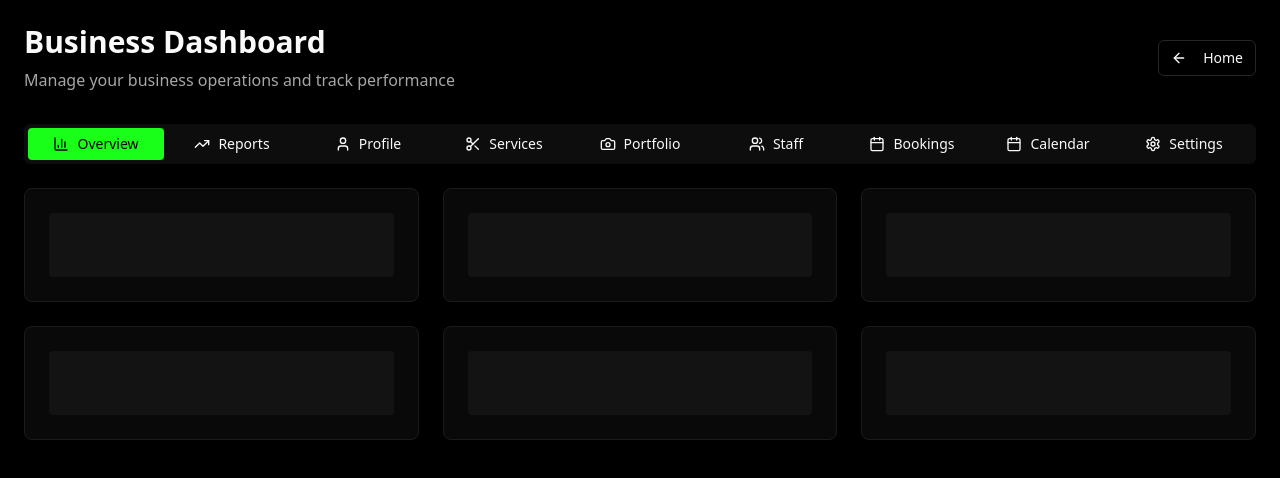
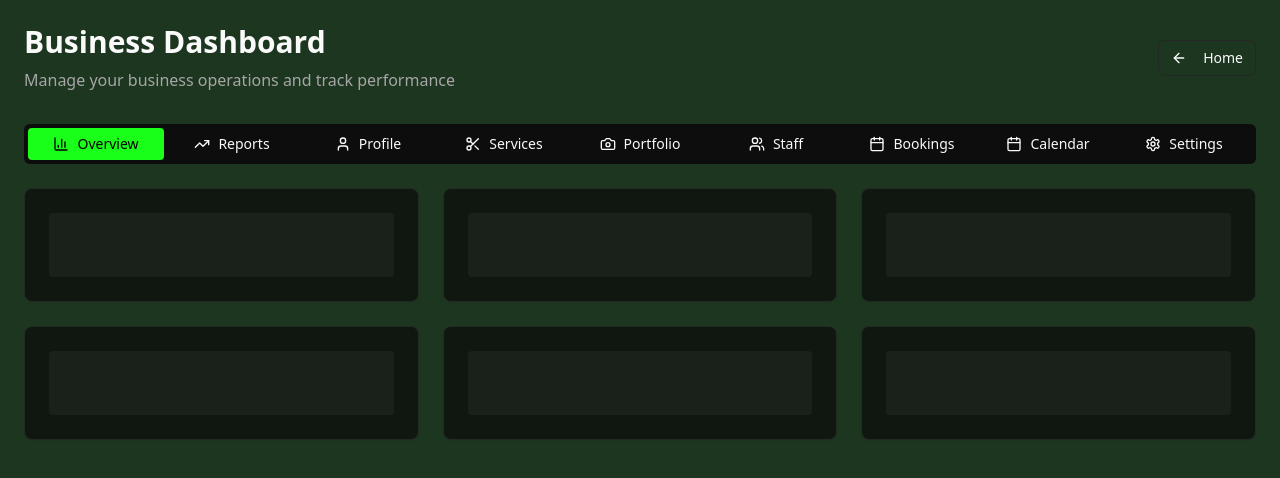
Before and after one commit to harveyChuks/barb-boss-connect, a React (Vite) app: page /dashboard in a window 1280 px wide. Shown: the top 478 px of the page. Built offline with nearby package versions, Linux system fonts and the light colour scheme.

Commit message:
Change background color to #1c3720
Change the background color across all pages to #1c3720.

```diff
--- a/src/index.css
+++ b/src/index.css
@@ -78,7 +78,7 @@
   }
 
   .dark {
-    --background: 0 0% 0%;
+    --background: 127 32% 16%;
     --foreground: 0 0% 98%;
 
     --card: 0 0% 5%;
```
